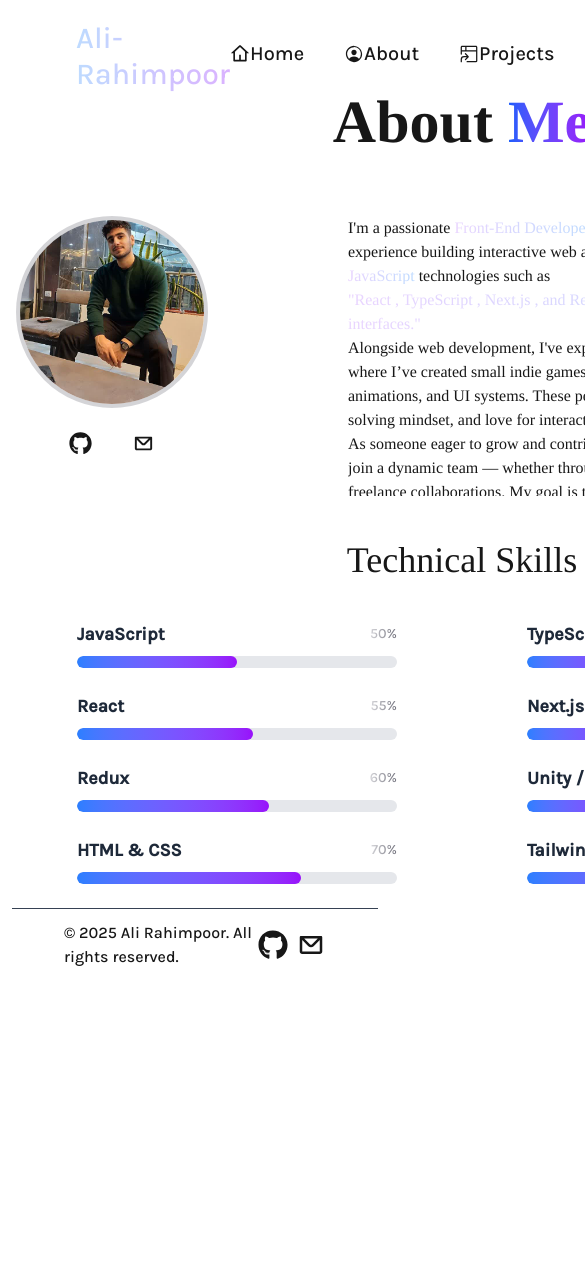
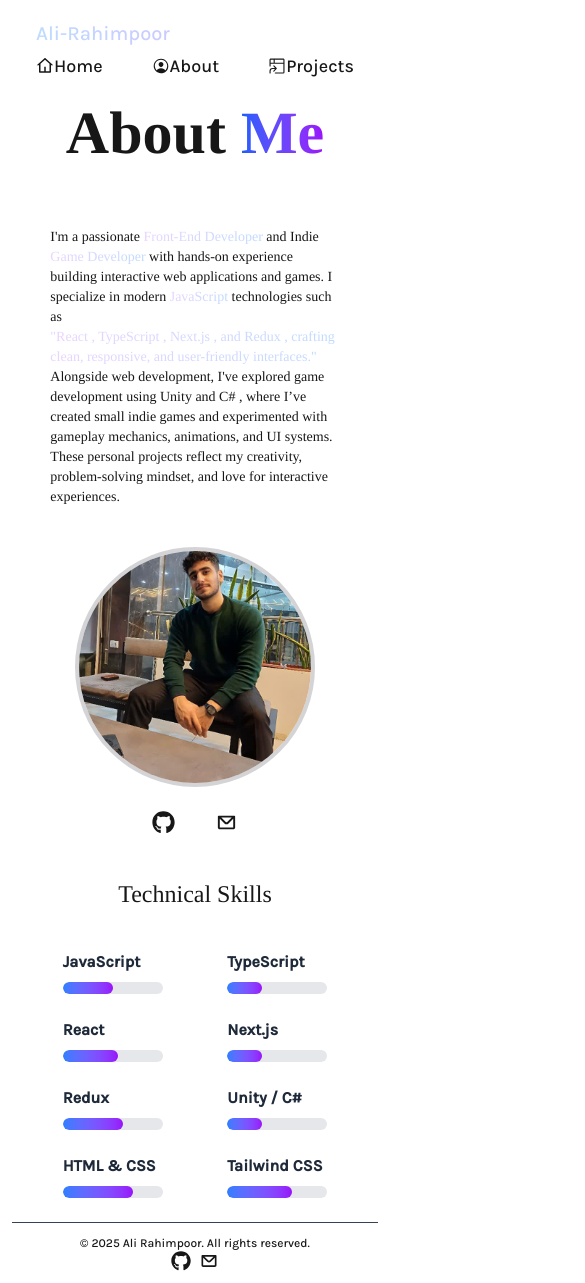
Before and after one commit to Ali-Rahimpoor/Portfolio, a Next.js app: page /about in a window 390 px wide. Shown: the top 1283 px of the page, 585 px wide, since content can reach past the window. Before the commit the page ends 981 px from the top, so only its background shows below. Built offline with nearby package versions, Linux system fonts and the light colour scheme.

Commit message:
responsive project

```diff
--- a/app/(pages)/about/page.tsx
+++ b/app/(pages)/about/page.tsx
@@ -18,15 +18,15 @@ const About = ()=>{
   ];
 
    return (
-      <main className="w-[900px] font-Tinos mx-auto">
-          <motion.h1 className="font-Tinos-Bold text-center mb-15 text-6xl" initial={{opacity:0,x:-30}} animate={{opacity:1,x:0}}>
+      <main className="xl:w-[900px] w-[90%] font-Tinos mx-auto">
+          <motion.h1 className="font-Tinos-Bold text-center mt-5 mb-15 text-6xl" initial={{opacity:0,x:-30}} animate={{opacity:1,x:0}}>
          About <span className="bg-gradient-to-r from-blue-600 to-purple-600 bg-clip-text text-transparent">Me</span>
       </motion.h1>
-         <div className="flex justify-between p-1">
+         <div className="flex lg:flex-row flex-col-reverse items-center justify-between p-1">
          <div>
             <motion.div  initial={{ opacity: 0, scale: 0.9 , y:-20 }}
                             animate={{ opacity: 1, scale: 1, y:0, transition: { delay: 0.6 } }} className="relative">
-                        <div className="w-48 h-48 md:w-60 md:h-60 rounded-full overflow-hidden border-4 border-zinc-500/30 mb-6">
+                        <div className="w-60 h-60 md:w-78 md:h-78 lg:w-60 my-10 lg:h-60 rounded-full overflow-hidden border-4 border-zinc-500/30 mb-6">
                                   {/* Placeholder for profile image */}
                                   <div className="w-full h-full flex items-center justify-center">
                                     <img className="w-full h-full" src={img_Url} alt="" />
@@ -38,7 +38,7 @@ const About = ()=>{
                         </div>
                   </motion.div>
          </div>
-         <motion.div initial={{opacity:0,}} animate={{opacity:1 ,transition: { delay: 0.3 }}} className="w-140 h-70 overflow-y-scroll custom-scrollbar">
+         <motion.div initial={{opacity:0,}} animate={{opacity:1 ,transition: { delay: 0.3 }}} className="md:w-140 md:text-base text-sm w-[90%] mx-auto h-70 overflow-y-scroll custom-scrollbar">
          <motion.p initial={{opacity:0,x:-30}} animate={{opacity:1,x:0,}}>
             I'm a passionate <span className="bg-gradient-to-r from-purple-200 to-blue-200 bg-clip-text text-transparent">Front-End Developer</span> and Indie <span className="bg-gradient-to-r from-purple-200 to-blue-200 bg-clip-text text-transparent">Game Developer</span> with hands-on experience building interactive web applications and games. I specialize in modern <span className="bg-gradient-to-r from-purple-200 to-blue-200 bg-clip-text text-transparent">JavaScript</span> technologies such as <span className="bg-gradient-to-r from-purple-200 to-blue-200 bg-clip-text text-transparent block">"React , TypeScript , Next.js , and Redux , crafting clean, responsive, and user-friendly interfaces."</span>
          </motion.p>
@@ -66,7 +66,7 @@ const About = ()=>{
   transition={{ duration: 0.5 }}
   className="mt-10"
 >
-     <h1 className="text-center text-4xl my-10">
+     <h1 className="text-center text-2xl sm:text-4xl my-10">
                Technical Skills
             </h1>
                <div className="grid place-items-center font-Karla grid-cols-2">
--- a/app/(pages)/home/page.tsx
+++ b/app/(pages)/home/page.tsx
@@ -5,7 +5,7 @@ import Link from 'next/link';
 import { FaCode } from "react-icons/fa6";
 export default function Home() {
   return (
-   <main className="flex justify-around w-[900px] font-Tinos mx-auto">
+   <main className="flex sm:flex-row flex-col justify-around md:w-[760px] lg:w-[900px] font-Tinos mx-auto">
       <div className="flex items-center justify-center">
         <div className="">
         <motion.h1  initial={{ opacity: 0, y: 20 }}
@@ -15,7 +15,7 @@ export default function Home() {
         <motion.p   initial={{ opacity: 0, y: 20 }}
                   animate={{ opacity: 1, y: 0, transition: { delay: 0.4 } }}>.....</motion.p>
         <motion.div  initial={{ opacity: 0, y: 20 }}
-                  animate={{ opacity: 1, y: 0, transition: { delay: 0.5 } }}  className="mt-10 font-Karla flex items-center justify-between gap-x-6">
+                  animate={{ opacity: 1, y: 0, transition: { delay: 0.5 } }}  className="my-10 font-Karla flex items-center justify-between gap-x-6">
                     <Link href={'/projects'}>
           <button className="bg-blue-400 p-2 rounded hover:scale-110 transition-transform">
              View My Work
@@ -30,13 +30,13 @@ export default function Home() {
 
       <motion.div  initial={{ opacity: 0, scale: 0.9 }}
                 animate={{ opacity: 1, scale: 1, transition: { delay: 0.6 } }} className="relative">
-            <div className="w-48 h-48 md:w-90 md:h-90 rounded-full overflow-hidden border-4 border-zinc-500/30 mb-6 hover:scale-105 transition-transform">
+            <div className="w-60 h-60 md:w-90 md:h-90 rounded-full overflow-hidden border-4 border-zinc-500/30 mb-6 hover:scale-105 transition-transform">
                       {/* Placeholder for profile image */}
                       <div className="w-full h-full flex items-center justify-center">
                         <img className="w-full h-full" src={img_Url} alt="" />
                       </div>
               </div>
-              <FaCode className="size-20 p-5 absolute -z-10 bottom-1 right-1 border-4 rounded-full  border-zinc-500/30 text-white"/>
+              <FaCode className="sm:size-20 size-15 p-3 sm:p-5 absolute -z-10 bottom-1 right-1 border-4 rounded-full  border-zinc-500/30 text-white"/>
       </motion.div>
    </main>
   );
--- a/app/(pages)/projects/page.tsx
+++ b/app/(pages)/projects/page.tsx
@@ -37,7 +37,7 @@ const Projects = () => {
    ]
 
    return (
-      <main className="font-Tinos mx-auto container px-5 py-10">
+      <main className="font-Tinos mx-auto container lg:px-5 py-10">
          <motion.h2 initial={{opacity:0,y:-30}} animate={{opacity:1,y:0,transition:{delay:0.1}}} className="text-4xl font-bold text-center mb-15">My Projects</motion.h2>
          <motion.ul initial={{opacity:0,y:200}} animate={{opacity:1,y:0,transition: { delay: 0.5 }}} className="grid grid-cols-1 sm:grid-cols-2 gap-8 place-items-center">
             {projects.map((project, index) => (
@@ -63,7 +63,7 @@ const Projects = () => {
                   {/* Text Content */}
                   <div className="p-4 h-35">
                      <h3 className="text-2xl font-bold text-gray-800">{project.title}</h3>
-                     <p className="mt-2 text-gray-600">{project.description}</p>
+                     <p className="mt-2 line-clamp-3 lg:text-base text-sm text-gray-600">{project.description}</p>
                   </div>
                </li>
             ))}
--- a/app/components/Footer.tsx
+++ b/app/components/Footer.tsx
@@ -3,11 +3,11 @@ import { CgMail } from "react-icons/cg";
 const Footer = ()=>{
 
    return(
-      <footer className="flex items-center border-t p-3 border-t-gray-700 justify-between font-Karla px-13">
+      <footer className="flex sm:flex-row flex-col items-center text-xs border-t p-3 border-t-gray-700 justify-between font-Karla sm:px-13">
          <h1>© 2025 Ali Rahimpoor. All rights reserved.</h1>
          <div className="flex items-center justify-between gap-x-2">
-         <FaGithub size={30} />
-         <CgMail size={30}/>
+         <FaGithub className="sm:size-8 size-5" />
+         <CgMail className="sm:size-8 size-5"/>
          </div>
       </footer>
    )
--- a/app/components/Header.tsx
+++ b/app/components/Header.tsx
@@ -15,13 +15,13 @@ const Header = ()=>{
 
    return(
       <header className="font-Karla">
-         <nav className="container flex justify-between px-16 pt-2">
+         <nav className="container flex md:flex-row flex-col justify-between px-6 md:px-16 pt-2">
             <motion.h1
             initial={{opacity:0,x:-20}}
             animate={{opacity:1,x:0}}
-            className="text-3xl bg-gradient-to-r from-blue-200 to-purple-300 bg-clip-text text-transparent">Ali-<span className="">Rahimpoor</span>
+            className="sm:text-3xl text-xl bg-gradient-to-r mb-1 sm:mb-5 from-blue-200 to-purple-300 bg-clip-text text-transparent">Ali-<span className="">Rahimpoor</span>
             </motion.h1>
-            <ul className="flex items-center justify-between gap-x-10 pr-12 text-xl">
+            <ul className="flex items-center justify-between pr-0 lg:pr-12 sm:text-xl text-lg md:gap-x-8">
                {
                   navItems.map(item=>(
                      <li key={item.id}>
--- a/app/components/Skillbar.tsx
+++ b/app/components/Skillbar.tsx
@@ -10,12 +10,12 @@ const SkillBar = ({ skill, percentage }:TSkillBar) => {
     <div className="mb-6">
       {/* Title and Percentage */}
       <div className="flex justify-between items-center mb-2">
-        <h3 className="text-lg font-semibold text-gray-800 dark:text-gray-200">{skill}</h3>
-        <span className='text-sm bg-gradient-to-r from-zinc-300 to-zinc-500 bg-clip-text text-transparent'>{percentage}%</span>
+        <h3 className="sm:text-lg font-semibold text-gray-800 dark:text-gray-200">{skill}</h3>
+        <span className='text-sm hidden sm:inline bg-gradient-to-r from-zinc-300 to-zinc-500 bg-clip-text text-transparent'>{percentage}%</span>
       </div>
 
       {/* Progress Bar Container */}
-      <div className="w-80 bg-gray-200  rounded-full h-3 overflow-hidden dark:bg-gray-700">
+      <div className="md:w-80 sm:w-40 w-25 bg-gray-200  rounded-full h-3 overflow-hidden dark:bg-gray-700">
         <div
           className="bg-gradient-to-r from-blue-500 to-purple-600 h-full rounded-full transition-all duration-1000 ease-in-out"
           style={{ width: `${percentage}%` }}
```
